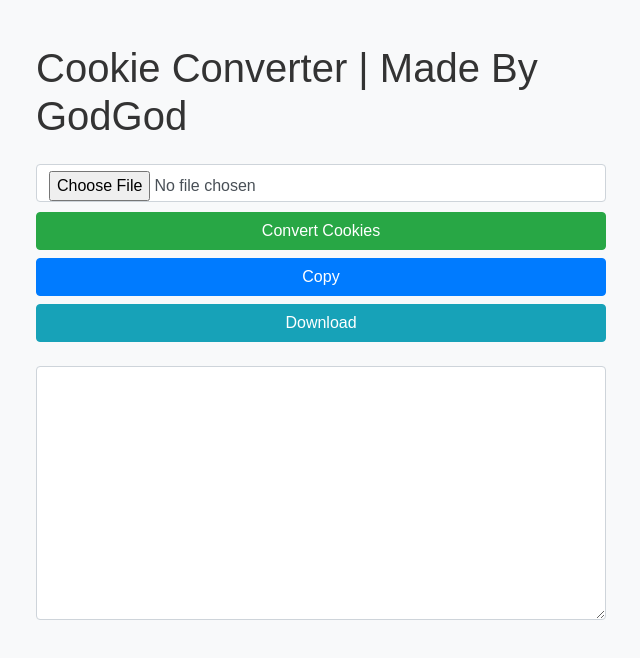
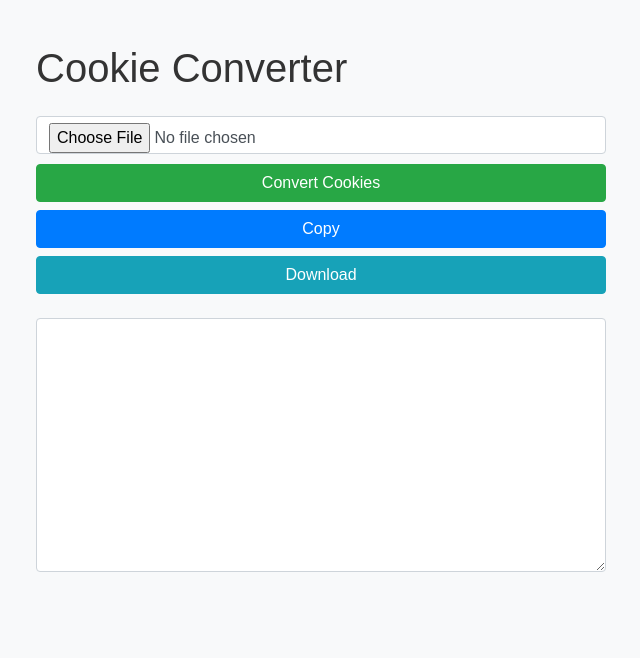
Before and after one commit to 135city/cookieparser, a plain HTML site: page index.html in a window 1280 px wide. Shown: the whole page, without its empty margins (319-959 px from the left). Drawn offline with nearby package versions, Linux system fonts and the light colour scheme.

Commit message:
Update index.html

```diff
--- a/index.html
+++ b/index.html
@@ -33,7 +33,7 @@
 </head>
 <body>
     <div class="container">
-        <h1 class="mt-4 mb-4">Cookie Converter | Made By GodGod</h1>
+        <h1 class="mt-4 mb-4">Cookie Converter </h1>
 
         <input class="form-control" type="file" id="cookiefile" accept=".txt">
 
```
